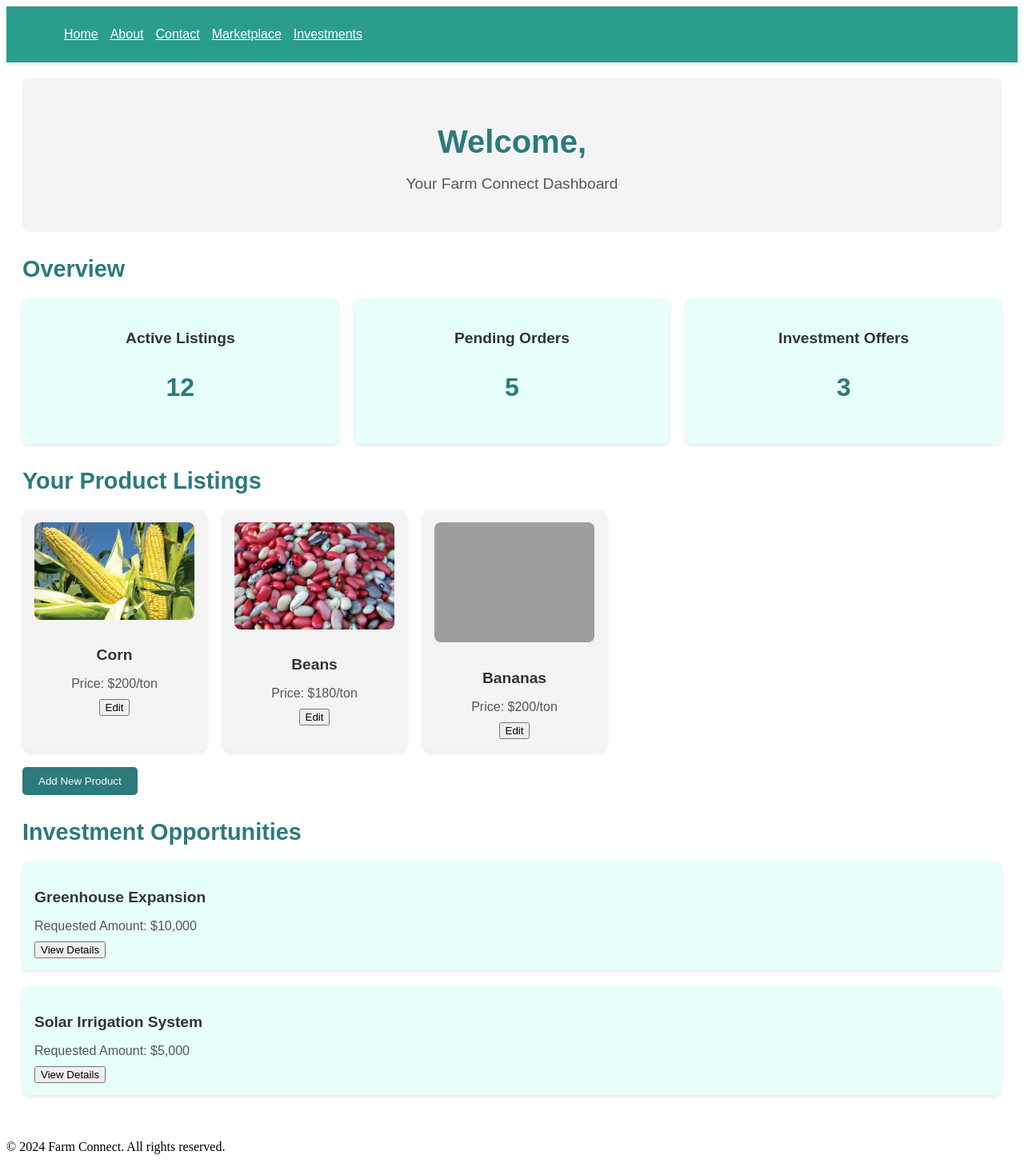
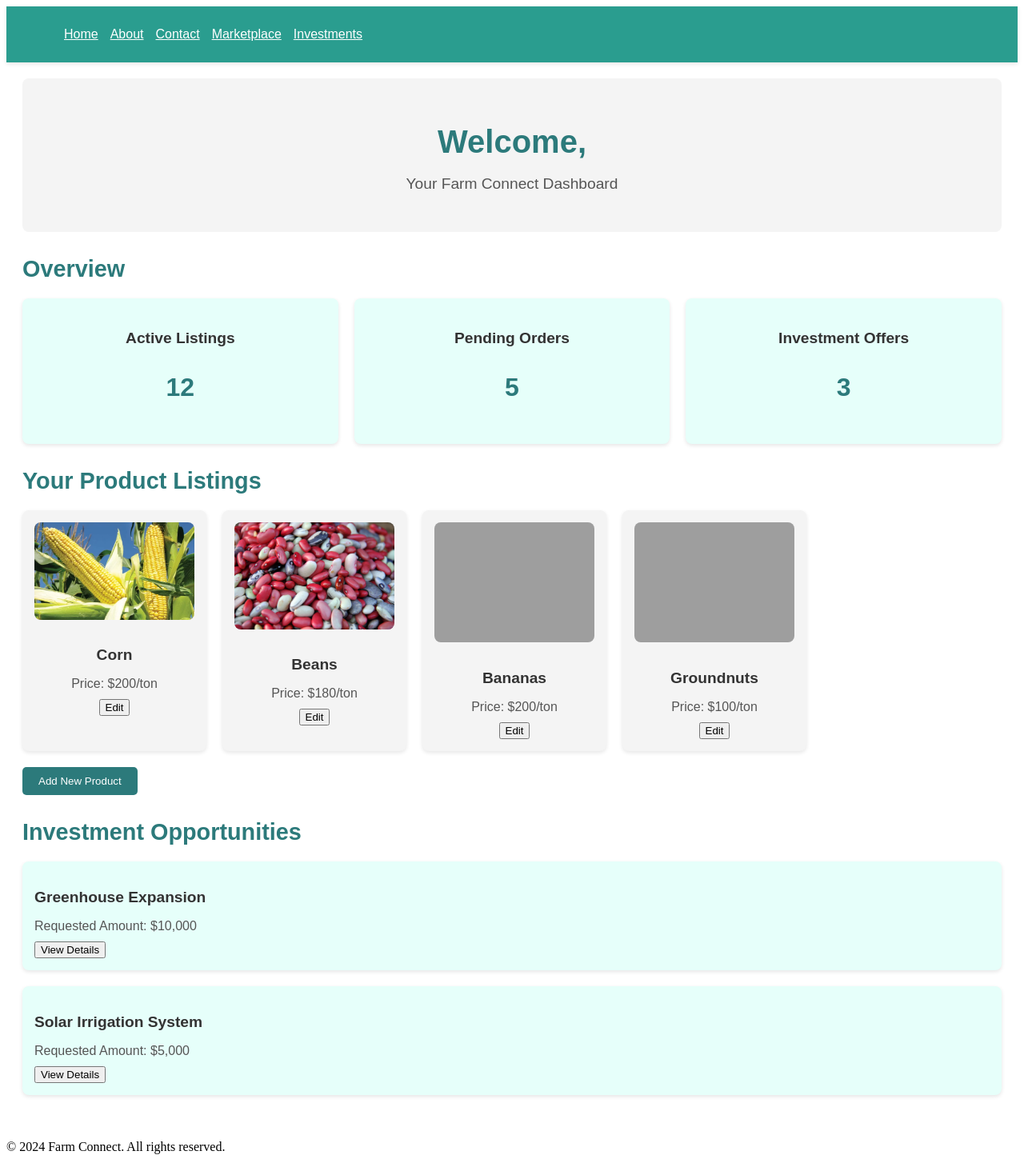
Before and after one commit to ATOROYO/Farm-Connect, a Django app: page /marketplace/farmer/dashboard/ in a window 1280 px wide. Shown: the whole page at 80% size. Run offline with Django 5.2, Linux system fonts and the light colour scheme; grey boxes are pictures that could not be loaded.

Commit message:
Added groungnuts to the farmers dashboard

```diff
--- a/templates/farmer_dashboard.html
+++ b/templates/farmer_dashboard.html
@@ -44,6 +44,12 @@
         <p>Price: $200/ton</p>
         <button>Edit</button>
       </div>
+      <div class="product">
+        <img src="{% static 'images/groundnuts.jpg' %}" alt="Wheat" />
+        <h3>Groundnuts</h3>
+        <p>Price: $100/ton</p>
+        <button>Edit</button>
+      </div>
       <!-- Add more product cards dynamically -->
     </div>
     <button class="add-product">Add New Product</button>
```
